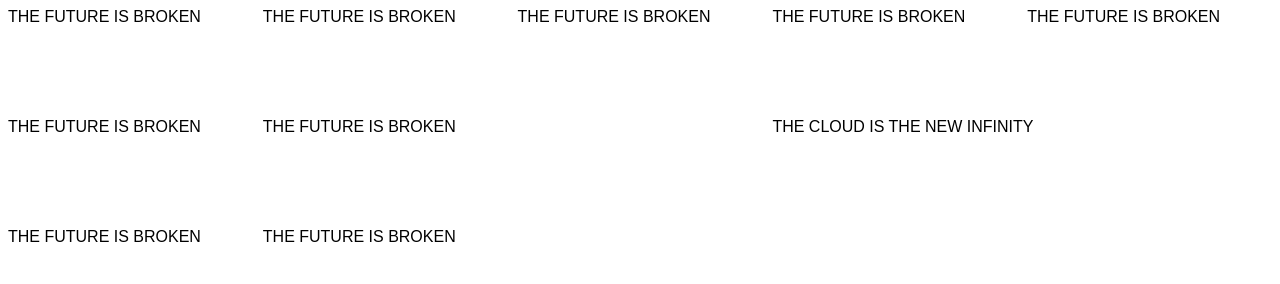
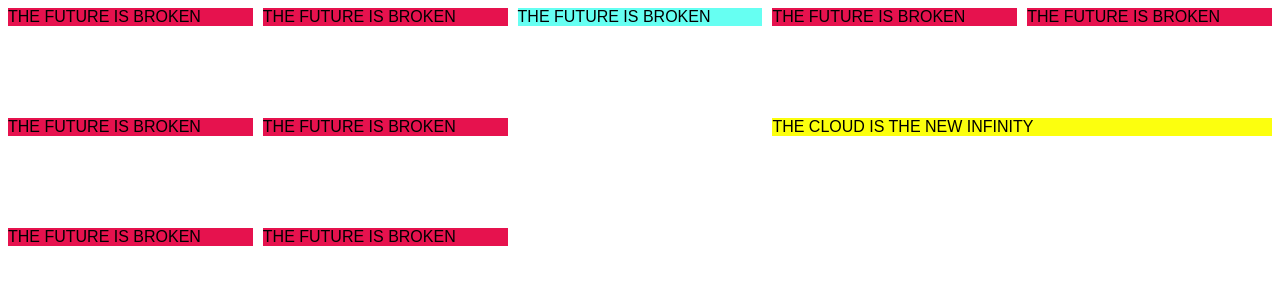
Before and after one commit to COROJ/2imd-webtech3-portfolio, a plain HTML site: page lab2 - grid/The Future/index.html in a window 1280 px wide. Drawn offline with Linux system fonts and the light colour scheme.

Commit message:
added color to the divs

```diff
--- a/lab2 - grid/The Future/style.css
+++ b/lab2 - grid/The Future/style.css
@@ -55,3 +55,15 @@
 .div10 {
     grid-area: j;
 }
+
+.roos {
+    background-color:#E6124E;
+}
+
+.blauw {
+    background-color: #66FFF2;
+}
+
+.geel {
+    background-color: #FCFF0E;
+}
```
